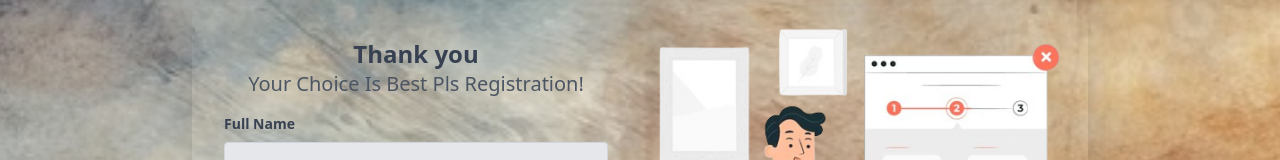
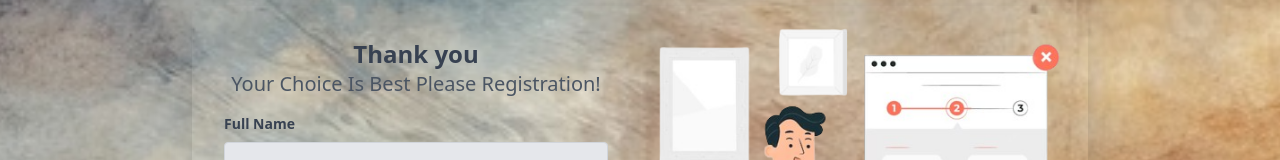
Before and after one commit to sakhawat-code-info/Options-Knock-Project-2, a React (Vite) app: page /register in a window 1280 px wide. Shown: the part 126-286 px from the top of the page. Built offline with nearby package versions, Linux system fonts and the light colour scheme; no server answers.

Commit message:
submit done

```diff
--- a/src/Pages/RegisterPage.jsx
+++ b/src/Pages/RegisterPage.jsx
@@ -71,7 +71,7 @@ const RegisterPage = () => {
 
                 <div className="w-full p-8 lg:w-1/2">
                     <h2 className="text-2xl font-semibold text-gray-700 text-center">Thank you</h2>
-                    <p className="text-xl text-gray-600 text-center capitalize">Your choice is best pls registration!</p>
+                    <p className="text-xl text-gray-600 text-center capitalize">Your choice is best please registration!</p>
 
                     <form onSubmit={handleRegisterForm}>
                         <div className="mt-4">
```
